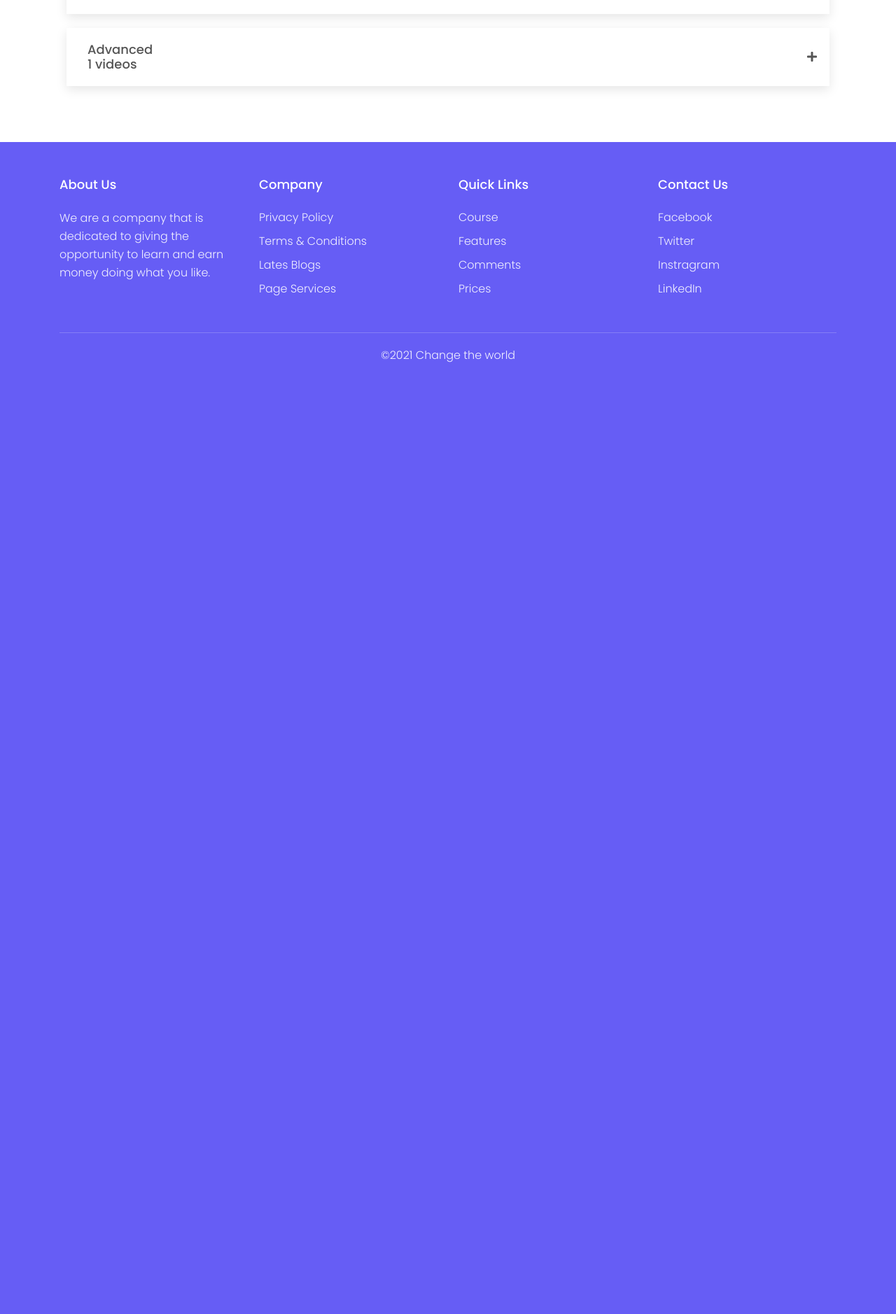
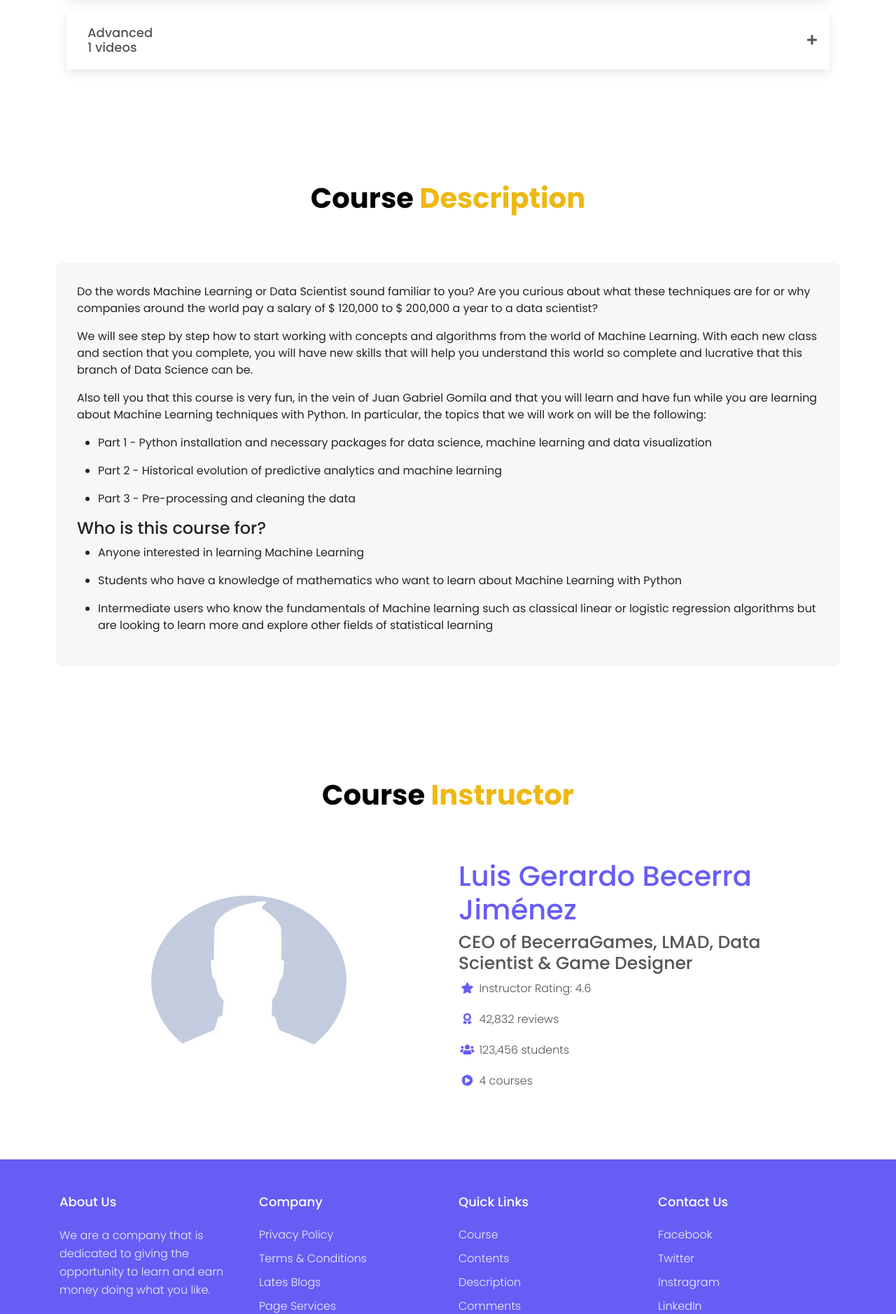
Before and after one commit to AlbertoHV23/BDM, a PHP site: page /PaginaCurso.html in a window 1280 px wide. Shown: the part 1534-3412 px from the top of the page at 70% size. Before the commit the page ends 2052 px from the top, so only its background shows below. Run offline with PHP 8.4, Linux system fonts and the light colour scheme.

Commit message:
Instructor
Update Course page

```diff
--- a/PaginadeInicio/CSS/style.css
+++ b/PaginadeInicio/CSS/style.css
@@ -372,7 +372,6 @@ ul{
 
 .comments-item .img-box img{
     border-radius: 50%;
-    width: 100%;
     height: 100%;
 }
 
--- a/PaginadeInicio/CSS/styleCourse.css
+++ b/PaginadeInicio/CSS/styleCourse.css
@@ -37,11 +37,12 @@ img{
     vertical-align: middle;
 }
 
-ul{
-    list-style: none;
-}
 a{
     text-decoration: none;
+    color: var(--main-color);
+}
+a:hover{
+    color: var(--color-2);
 }
 
 .btn{
@@ -222,6 +223,7 @@ text-transform: capitalize;
 }
 
 .footer-col ul{
+    list-style: none;
     margin: 0;
 }
 
@@ -256,6 +258,10 @@ text-transform: capitalize;
 /* Content */
 .contents .accordion-item:not(:last-child){
     margin-bottom: 20px;
+}
+
+.contents a{
+    text-decoration: none;
 }
 
 .contents .accordion-header{
@@ -315,9 +321,62 @@ text-transform: capitalize;
     color: var(--black-400);
     line-height: 26px;
     margin: 0;
+
 }
 
 
+.description-content{
+    background-color: var(--black-100);
+    padding: 30px;
+    border-radius: 10px;
+}
+
+.description-content ul{
+    padding-left: 30px;
+}
+
+/* instructor */
+.instructor{
+    background-color: #ffffff;
+    padding: 80px 0 80px;
+}
+
+.instructor .instructor-img{
+    margin: auto;
+}
+
+.instructor .instructor-img img{
+    max-width: 450px;
+    width: 100%;
+    border-radius: 50%;
+}
+.instructor .list-unstyled li{
+    font-size: 16px;
+    line-height: 26px;
+    color: #555555;
+    margin-bottom: 15px;
+    font-weight: 300;
+}
+
+.instructor .list-unstyled li i{
+    height: 25px;
+    width: 25px;
+    display: inline-block;
+    font-size: 16px;
+    text-align: center;
+    color: var(--main-color);
+}
+
+.instructor-title .name{
+    font-size: 40px;
+    color: var(--main-color);
+    text-transform: capitalize;
+}
+
+.instructor-title .subtitle{
+    font-size: 25px;
+    color: var(--black-400);
+}
 
 @keyframes courseani01{
     0%,100%{
--- a/PaginadeInicio/JS/mainCourse.js
+++ b/PaginadeInicio/JS/mainCourse.js
@@ -18,7 +18,7 @@ $(document).ready(function(){
             $( "#text-course" ).show( "slow", function() {});
             $( "#navbar-nav-course" ).show();
             $( "#img-logo" ).hide( "slow", function() {});
-            $( "#navbar-nav" ).hide( "slow", function() {});
+            $( "#navbar-nav" ).hide( "fast", function() {});
         }
         else if($(this).scrollTop()<420){
             $( "#text-course" ).hide( "slow", function() {});
@@ -30,7 +30,7 @@ $(document).ready(function(){
 
     /* contact scroll */
     $.scrollIt({
-        topOffset: -40
+        topOffset: -50
     });
 
 });
--- a/PaginadeInicio/PaginaCurso.html
+++ b/PaginadeInicio/PaginaCurso.html
@@ -36,13 +36,16 @@
                         <a class="nav-link" data-scroll-nav="1" href="#" >Content</a>
                     </li>
                     <li class="nav-item">
-                        <a class="nav-link" data-scroll-nav="2" href="#">Comments</a>
+                        <a class="nav-link" data-scroll-nav="2" href="#">Description</a>
+                    </li>
+                    <li class="nav-item">
+                        <a class="nav-link" data-scroll-nav="3" href="#">Comments</a>
                     </li>
                     <li class="nav-item">
                         <a class="nav-link" data-scroll-nav="4" href="#">Contact</a>
                     </li>
                     <li class="nav-item">
-                        <a class="nav-link"  href="#"><i class="fas fa-user-circle"></i> Username</a>
+                        <a class="nav-link"  href="#"><img src="/PaginadeInicio/IMG/avatar_opt.jpg" alt="" style="border-radius: 50%; width: 30px;"> Username</a>
                     </li>
                 </ul>
                 <ul class="navbar-nav ml-auto" id="navbar-nav-course">
@@ -90,7 +93,7 @@
     <!-- Home Final -->
 
     <!-- Contents Inicio -->
-    <section class="contents section-padding" data-scroll-index="1">
+    <section class="contents section-padding" id="contents" data-scroll-index="1">
         <div class="container">
             <div class="row justify-content-center">
                 <div class="col-lg-8">
@@ -111,9 +114,8 @@
                                 <div class="accordion-body">
                                     <a href="#"><i class="fas fa-play-circle"></i> Introduction</a>
                                 </div>
-                                <div class="accordion-body">
+                                <div class="accordion-body ">
                                     <a href="#"><i class="fas fa-play-circle"></i> Course prerequisites</a>
-                                    <a href="#" class="btn btn-3">Buy for $499</a>
                                 </div>
                                 <div class="accordion-body">
                                     <a href="#"><i class="fas fa-play-circle"></i> Meet the instructor</a>
@@ -160,6 +162,79 @@
     </section>
     <!-- Content Final -->
 
+    <!-- Description-Inicio -->
+    <section class="description section-padding" id="description" data-scroll-index="2">
+        <div class="container">
+            <div class="row justify-content-center">
+                <div class="section-title">
+                    <h2>Course <span>description</span></h2>
+                </div>
+            </div>
+            <div class="row">
+                <div class="col-lg description-content">
+                    <p>Do the words Machine Learning or Data Scientist sound familiar to you? Are you curious about what these techniques are for or why companies around the world pay a salary of $ 120,000 to $ 200,000 a year to a data scientist?</p>
+                    <p>We will see step by step how to start working with concepts and algorithms from the world of Machine Learning. With each new class and section that you complete, you will have new skills that will help you understand this world so complete and lucrative that this branch of Data Science can be.</p>
+                    <p>Also tell you that this course is very fun, in the vein of Juan Gabriel Gomila and that you will learn and have fun while you are learning about Machine Learning techniques with Python. In particular, the topics that we will work on will be the following:</p>
+                    <ul class="description-list ">
+                        <li>
+                            <p>Part 1 - Python installation and necessary packages for data science, machine learning and data visualization</p>
+                        </li>
+                        <li>
+                            <p>Part 2 - Historical evolution of predictive analytics and machine learning</p>
+                        </li>
+                        <li>
+                            <p>Part 3 - Pre-processing and cleaning the data</p>
+                        </li>
+                    </ul>
+                    <h4>Who is this course for?</h4>
+                    <ul class="description-list ">
+                        <li>
+                            <p>Anyone interested in learning Machine Learning</p>
+                        </li>
+                        <li>
+                            <p>Students who have a knowledge of mathematics who want to learn about Machine Learning with Python</p>
+                        </li>
+                        <li>
+                            <p>Intermediate users who know the fundamentals of Machine learning such as classical linear or logistic regression algorithms but are looking to learn more and explore other fields of statistical learning</p>
+                        </li>
+                    </ul>
+                </div>
+            </div>
+        </div>
+    </section>
+    <!-- Description-Final -->
+
+    <!-- Instructor-Inicio -->
+    <section class="instructor section-padding" id="instructor">
+        <div class="container">
+            <div class="row justify-content-center">
+                <div class="section-title">
+                    <h2>Course <span>instructor</span></h2>
+                </div>
+            </div>
+            <div class="row">
+                <div class="col-lg-6 d-flex">
+                    <div class="instructor-img">
+                        <img src="/PaginadeInicio/IMG/avatar_opt.jpg" alt="">
+                    </div>
+                </div>
+                <div class="col-lg-6">
+                    <div class="instructor-title">
+                        <h1 class="name">Luis Gerardo Becerra Jiménez</h1>
+                        <h3 class="subtitle">CEO of BecerraGames, LMAD, Data Scientist & Game Designer</h3>
+                    </div>
+                    <ul class="list-unstyled">
+                        <li><i class="fas fa-star"></i> Instructor Rating: 4.6</li>
+                        <li><i class="fas fa-award"></i> 42,832 reviews</li>
+                        <li><i class="fas fa-users"></i> 123,456 students</li>
+                        <li><i class="fas fa-play-circle"></i> 4 courses</li>
+                    </ul>
+                </div>
+            </div>
+        </div>
+    </section>
+    <!-- Instructor-Inicio -->
+
     <!-- Conact Inicio -->
     <footer class="footer" data-scroll-index="4">
     <div class="container">
@@ -186,9 +261,9 @@
                      <h3>Quick links</h3>
                      <ul>
                          <li><a href="#home">Course</a></li>
-                         <li><a href="#features">Features</a></li>
+                         <li><a href="#contents">Contents</a></li>
+                         <li><a href="#description">Description</a></li>
                          <li><a href="#comments">Comments</a></li>
-                         <li><a href="#prices">Prices</a></li>
                      </ul>
                  </div>
              </div>
```
Also changed, not shown: PaginadeInicio/IMG/avatar_opt.jpg.
